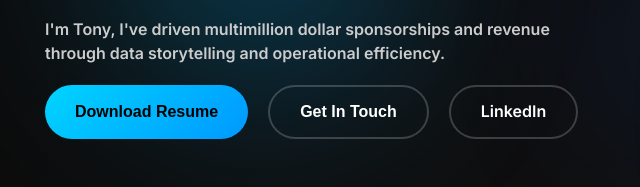
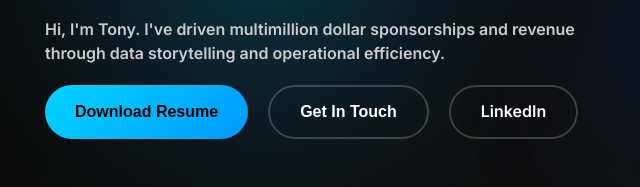
Before and after one commit to tonyd2025/tonydoring.com, a plain HTML site: page index.html in a window 1280 px wide. Shown: the part 314-501 px from the top of the page, 15-655 px from the left. Drawn offline with Linux system fonts and the light colour scheme.

Commit message:
Add files via upload

```diff
--- a/index.html
+++ b/index.html
@@ -52,7 +52,7 @@
                 <h1 class="hero-title">
                     <span class="gradient-text">Data > Dollars. No Guess Work.</span>
                 </h1>
-                <h2 class="hero-subtitle hero-subtitle--small">I'm Tony, I've driven multimillion dollar sponsorships and revenue through data storytelling and operational efficiency.</h2>
+                <h2 class="hero-subtitle hero-subtitle--small">Hi, I'm Tony. I've driven multimillion dollar sponsorships and revenue through data storytelling and operational efficiency.</h2>
                 <div class="hero-buttons">
                     <button class="btn btn-primary" onclick="downloadResume()">Download Resume</button>
                     <button class="btn btn-secondary" onclick="scrollToContact()">Get In Touch</button>
```
